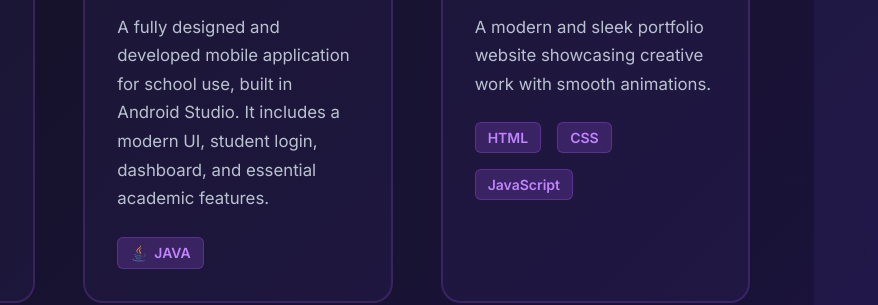
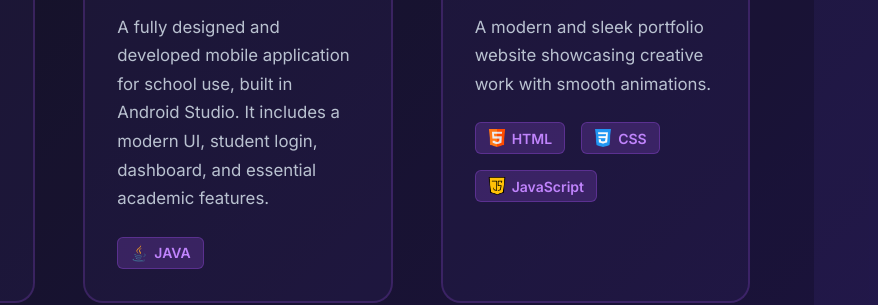
Before and after one commit to gabi13e/MyPortfolioWebsite, a plain HTML site: page index.html in a window 1280 px wide. Shown: the part 3628-3933 px from the top of the page, 402-1280 px from the left. Drawn offline with Linux system fonts and the light colour scheme.

Commit message:
Update index.html

```diff
--- a/index.html
+++ b/index.html
@@ -282,9 +282,9 @@
                     <h3>Portfolio Website</h3>
                     <p>A modern and sleek portfolio website showcasing creative work with smooth animations.</p>
                     <div class="project-tags">
-                        <span>HTML</span>
-                        <span>CSS</span>
-                        <span>JavaScript</span>
+                         <span><img src="img/html.png" alt="">HTML</span>
+                        <span><img src="img/css.png" alt="">CSS</span>
+                        <span><img src="img/js.png" alt="">JavaScript</span>
                     </div>
                 </div>
             </div>
@@ -372,4 +372,5 @@
 
     <script src="script.js"></script>
 </body>
+
 </html>
```
